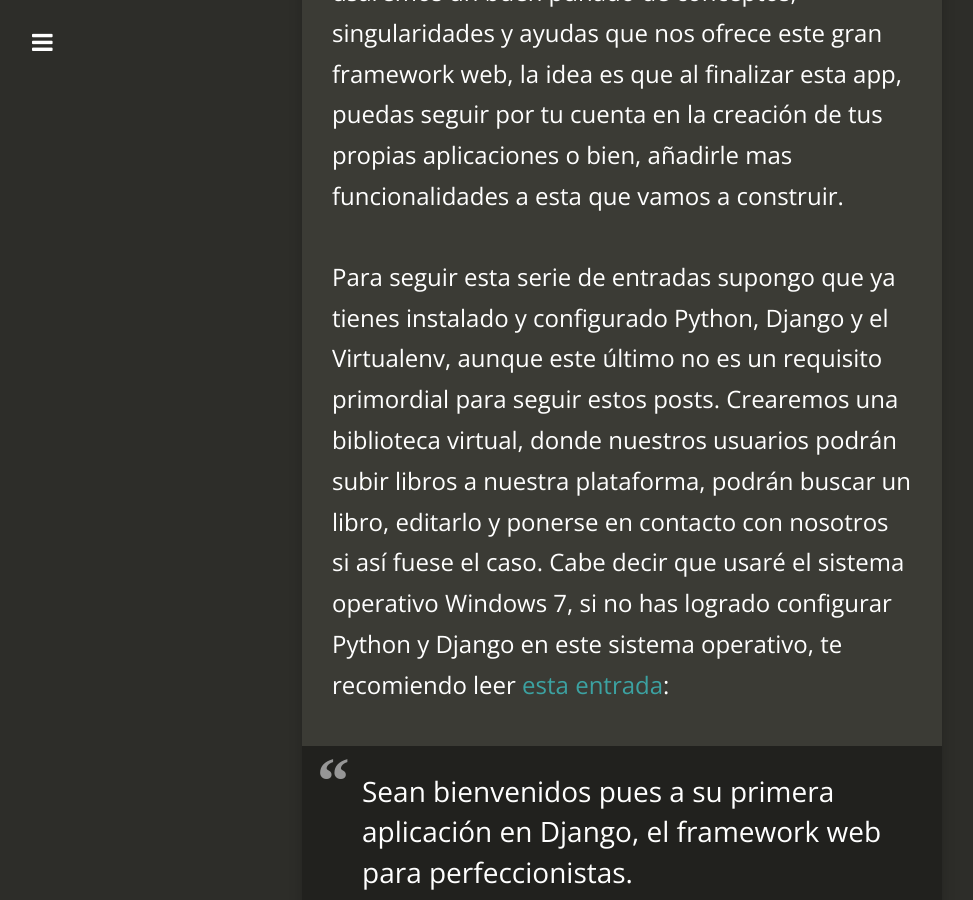
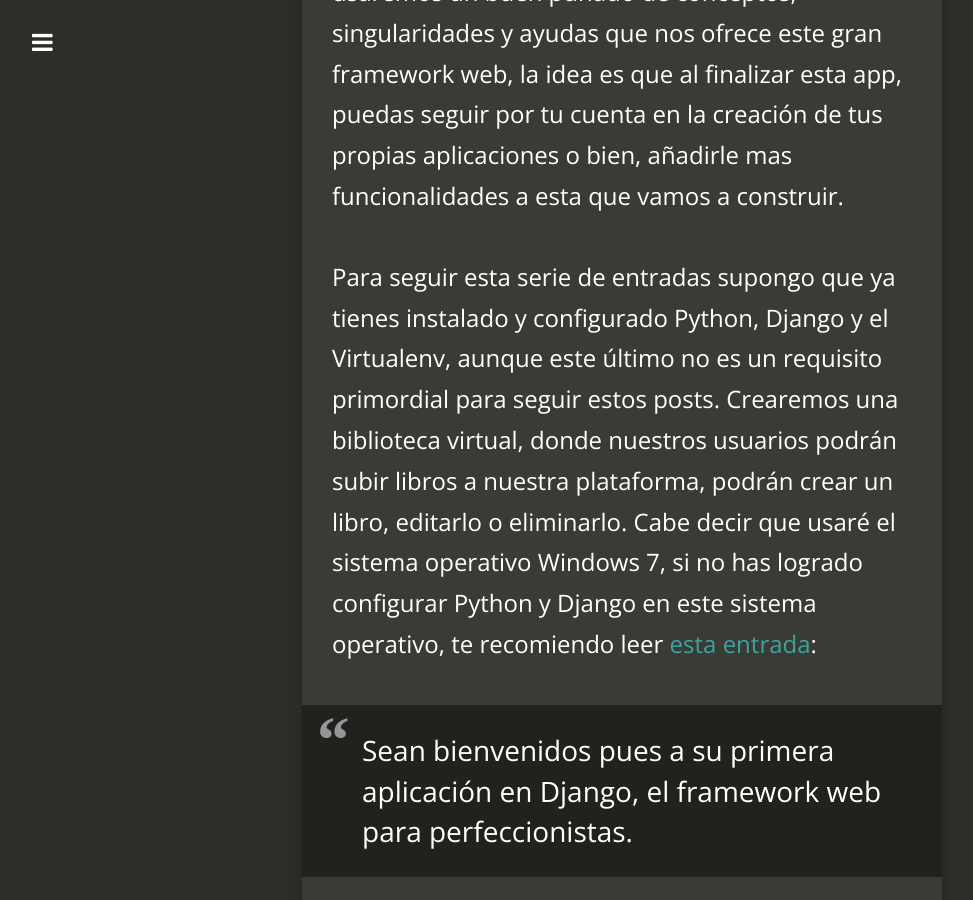
Before and after one commit to CarMoreno/carmoreno.github.io, a Jekyll site: the page built from _posts/2015-08-20-App-Django1.8-Parte1.md, in a window 1280 px wide and 900 px high, scrolled down 567 px. Shown: the whole window, without its empty margins (18-991 px from the left). Built offline with Jekyll 4.4.1, drawn with Linux system fonts in a browser that asks for light colours; nearby versions of some CDN libraries; comment, search, counter and statistics services are not loaded.

Commit message:
style: update kramdown part 1 and 2

```diff
--- a/_posts/2015-08-20-App-Django1.8-Parte1.md
+++ b/_posts/2015-08-20-App-Django1.8-Parte1.md
@@ -15,7 +15,7 @@
 
 Hoy vamos a empezar una aplicación nivel intermedio (según mi opinión) en Django 1.8, usaremos un buen puñado de conceptos, singularidades y ayudas que nos ofrece este gran framework web, la idea es que al finalizar esta app, puedas seguir por tu cuenta en la creación de tus propias aplicaciones o bien, añadirle mas funcionalidades a esta que vamos a construir.
 
-Para seguir esta serie de entradas supongo que ya tienes instalado y configurado Python, Django y el Virtualenv, aunque este último no es un requisito primordial para seguir estos posts. Crearemos una biblioteca virtual, donde nuestros usuarios podrán subir libros a nuestra plataforma, podrán buscar un libro, editarlo y ponerse en contacto con nosotros si así fuese el caso. Cabe decir que usaré el sistema operativo Windows 7, si no has logrado configurar Python y Django en este sistema operativo, te recomiendo leer [esta entrada][1]:
+Para seguir esta serie de entradas supongo que ya tienes instalado y configurado Python, Django y el Virtualenv, aunque este último no es un requisito primordial para seguir estos posts. Crearemos una biblioteca virtual, donde nuestros usuarios podrán subir libros a nuestra plataforma, podrán crear un libro, editarlo o eliminarlo. Cabe decir que usaré el sistema operativo Windows 7, si no has logrado configurar Python y Django en este sistema operativo, te recomiendo leer [esta entrada][1]:
 
 > Sean bienvenidos pues a su primera aplicación en Django, el framework web para perfeccionistas.
 
```
Also changed, not shown: _posts/2015-08-24-App-Django1.8-Parte2.md (+3 -3 lines).
